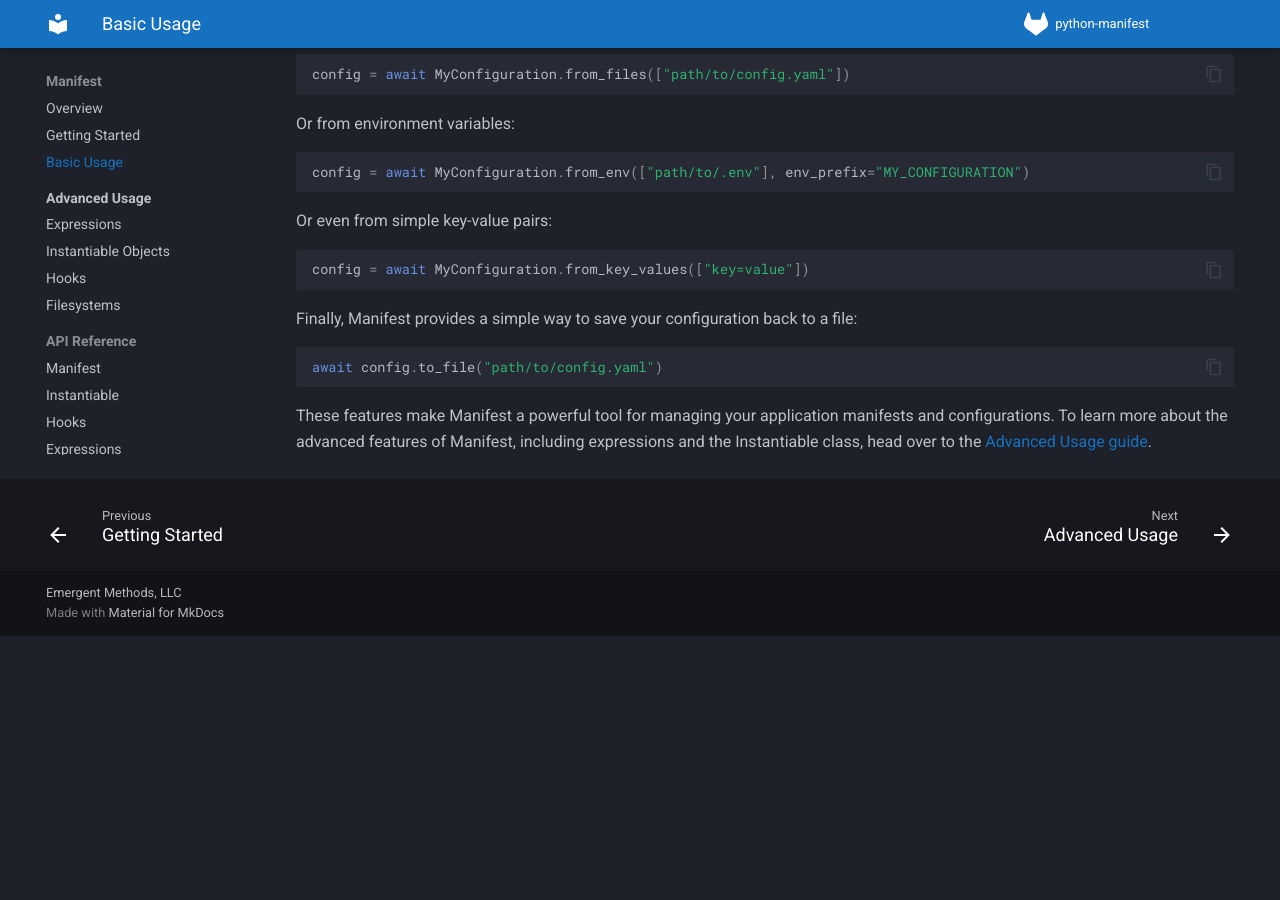
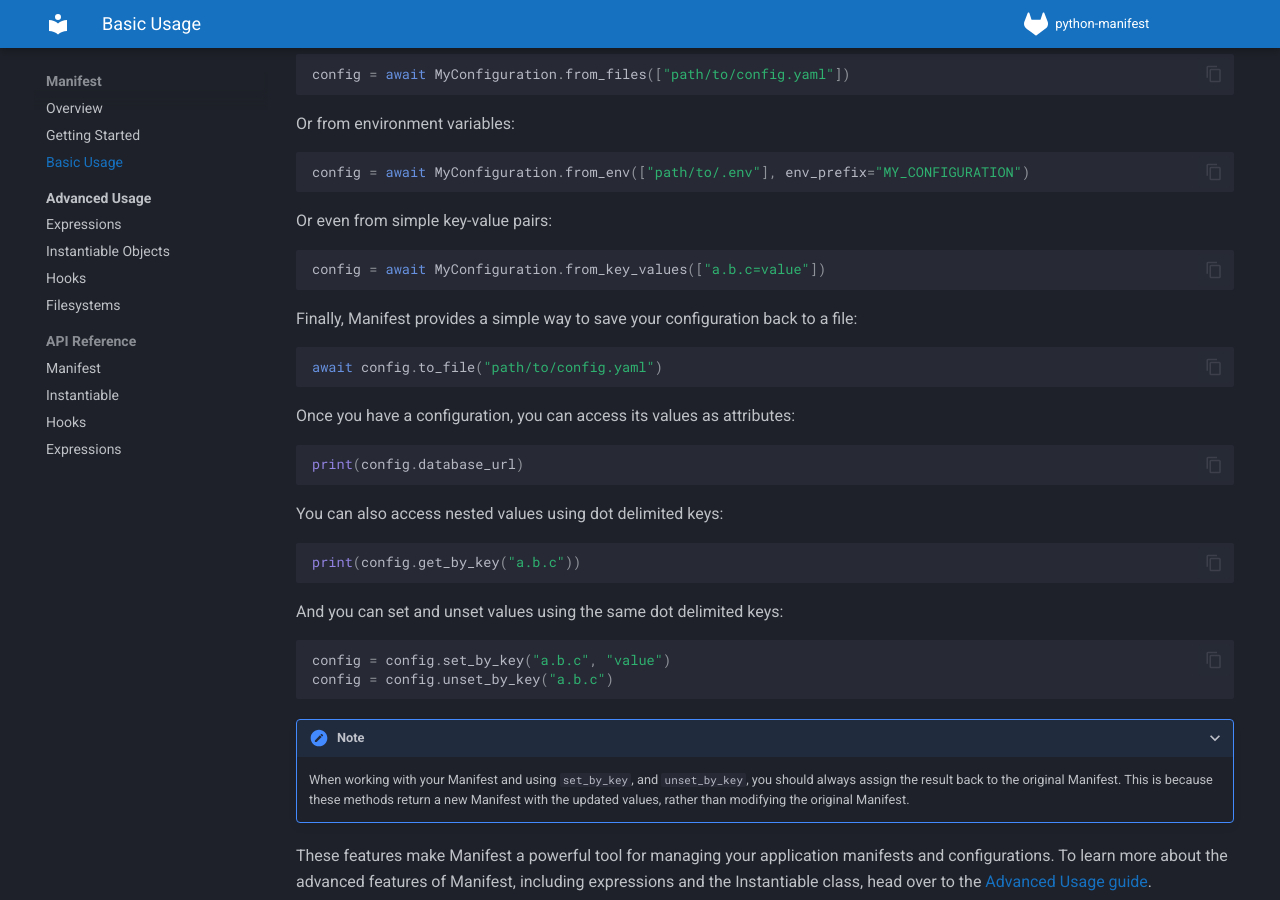
Before and after one commit to emergentmethods/python-manifest, an MkDocs documentation site: the page built from docs/basic_usage.md, in a window 1280 px wide and 900 px high, scrolled down 860 px. Built offline with MkDocs 1.6.1 and Material for MkDocs 9.7.7, drawn with Linux system fonts in a browser that asks for light colours; comment, search, counter and statistics services are not loaded; before the commit the page ends 1496 px from its top, so only the background shows below that.

Commit message:
docs: Update docs to show using key value methods on a Manifest

````diff
--- a/docs/basic_usage.md
+++ b/docs/basic_usage.md
@@ -57,4 +57,26 @@ Finally, Manifest provides a simple way to save your configuration back to a fil
 await config.to_file("path/to/config.yaml")
 ```
 
+Once you have a configuration, you can access its values as attributes:
+
+```python
+print(config.database_url)
+```
+
+You can also access nested values using dot delimited keys:
+
+```python
+print(config.get_by_key("a.b.c"))
+```
+
+And you can set and unset values using the same dot delimited keys:
+
+```python
+config = config.set_by_key("a.b.c", "value")
+config = config.unset_by_key("a.b.c")
+```
+
+???+ "Note"
+    When working with your Manifest and using `set_by_key`, and `unset_by_key`, you should always assign the result back to the original Manifest. This is because these methods return a new Manifest with the updated values, rather than modifying the original Manifest.
+
 These features make Manifest a powerful tool for managing your application manifests and configurations. To learn more about the advanced features of Manifest, including expressions and the Instantiable class, head over to the [Advanced Usage guide](advanced_usage/index.md).
````
Also changed, not shown: other parts of docs/basic_usage.md (+1 -1 lines).
